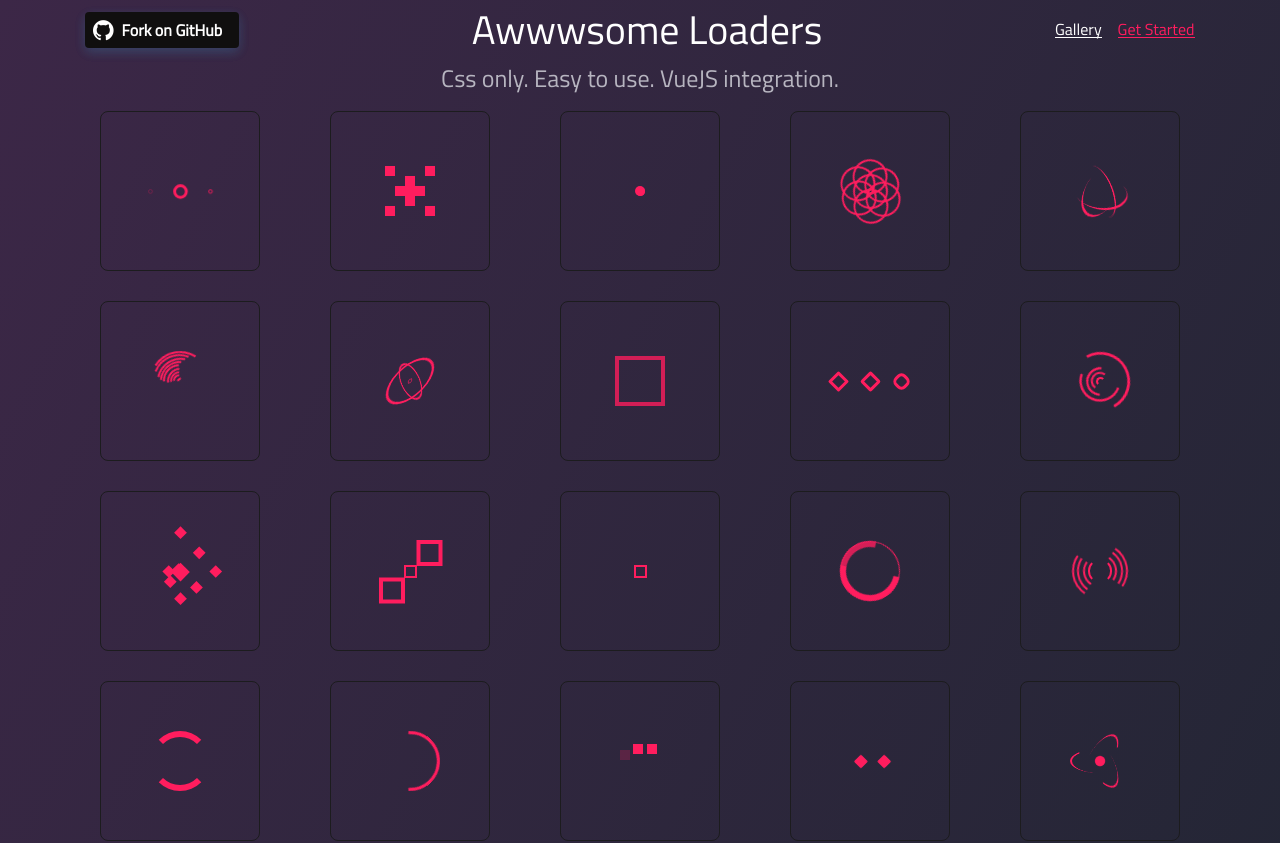
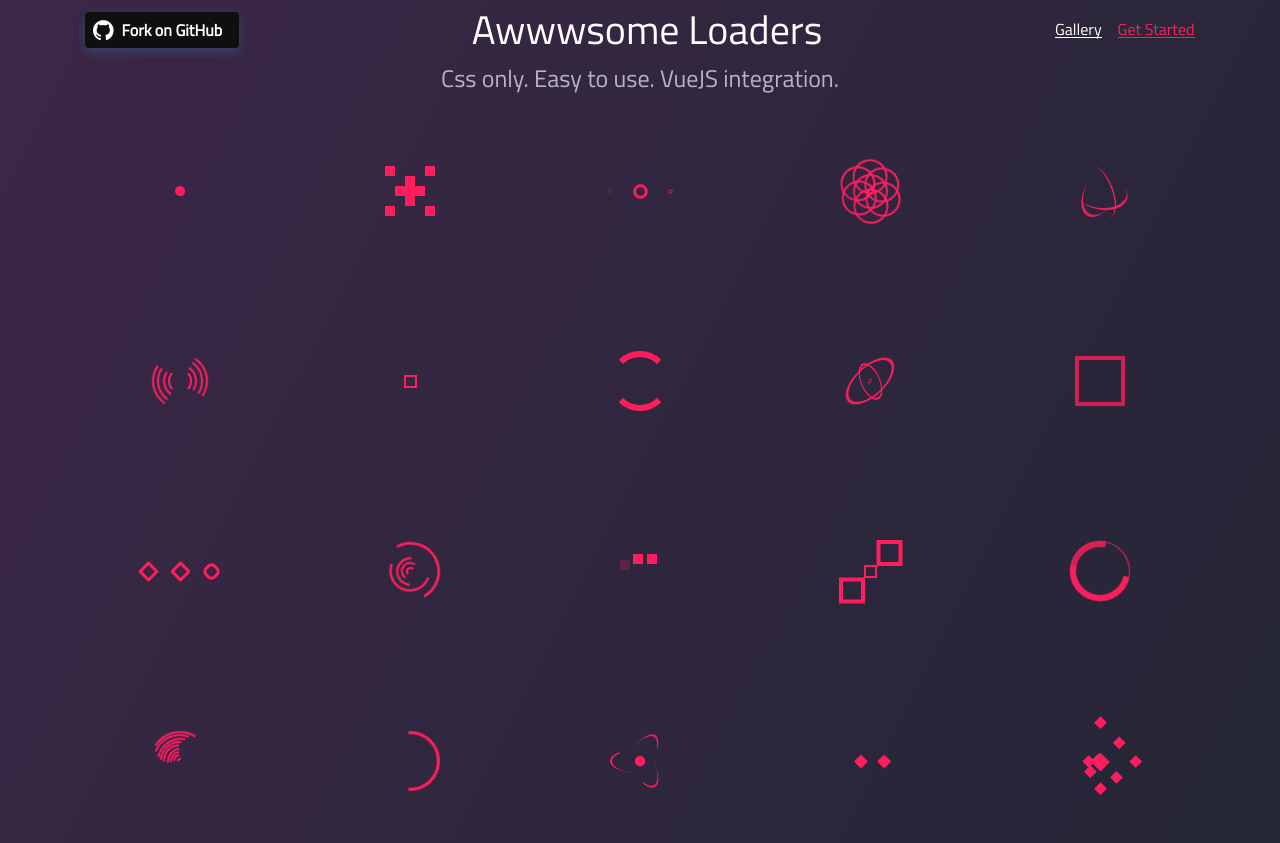
Before and after one commit to epicmaxco/epic-spinners-landing, a Vue app: page /#/ in a window 1280 px wide. Shown: the top 843 px of the page. Built offline with nearby package versions, Linux system fonts and the light colour scheme.

Commit message:
feat(gallery): items redesign and order

```diff
--- a/src/components/LoadersGallery.vue
+++ b/src/components/LoadersGallery.vue
@@ -1,11 +1,11 @@
 <template>
   <div class="loaders-gallery">
+    <!-- row one -->
     <div class="gallery-item-container">
       <loaders-gallery-item>
-        <hollow-dots-spinner
-          :animation-duration="1000"
-          :dot-size="15"
-          :dots-num="3"
+        <flower-spinner
+          :animation-duration="2500"
+          :dot-size="10"
           :color="spinnerColor"
         />
       </loaders-gallery-item>
@@ -21,9 +21,10 @@
     </div>
     <div class="gallery-item-container">
       <loaders-gallery-item>
-        <flower-spinner
-          :animation-duration="2500"
-          :dot-size="10"
+        <hollow-dots-spinner
+          :animation-duration="1000"
+          :dot-size="15"
+          :dots-num="3"
           :color="spinnerColor"
         />
       </loaders-gallery-item>
@@ -46,10 +47,29 @@
         />
       </loaders-gallery-item>
     </div>
+    <!-- row 2 -->
     <div class="gallery-item-container">
       <loaders-gallery-item>
-        <polar-spinner
-          :animation-duration="1500"
+        <radar-spinner
+          :animation-duration="2000"
+          :size="60"
+          :color="spinnerColor"
+        />
+      </loaders-gallery-item>
+    </div>
+    <div class="gallery-item-container">
+      <loaders-gallery-item>
+        <scaling-squares-spinner
+          :animation-duration="1250"
+          :size="50"
+          :color="spinnerColor"
+        />
+      </loaders-gallery-item>
+    </div>
+    <div class="gallery-item-container">
+      <loaders-gallery-item>
+        <half-circle-spinner
+          :animation-duration="1000"
           :size="60"
           :color="spinnerColor"
         />
@@ -73,6 +93,7 @@
         />
       </loaders-gallery-item>
     </div>
+    <!-- row 3 -->
     <div class="gallery-item-container">
       <loaders-gallery-item>
         <circles-to-rhombuses-spinner
@@ -94,9 +115,9 @@
     </div>
     <div class="gallery-item-container">
       <loaders-gallery-item>
-        <breeding-rhombus-spinner
-          :animation-duration="2000"
-          :size="65"
+        <self-building-square-spinner
+          :animation-duration="6000"
+          :square-size="10"
           :color="spinnerColor"
         />
       </loaders-gallery-item>
@@ -110,15 +131,7 @@
         />
       </loaders-gallery-item>
     </div>
-    <div class="gallery-item-container">
-      <loaders-gallery-item>
-        <scaling-squares-spinner
-          :animation-duration="1250"
-          :size="50"
-          :color="spinnerColor"
-        />
-      </loaders-gallery-item>
-    </div>
+
     <div class="gallery-item-container">
       <loaders-gallery-item>
         <fulfilling-bouncing-circle-spinner
@@ -128,19 +141,11 @@
         />
       </loaders-gallery-item>
     </div>
+    <!-- row 4 -->
     <div class="gallery-item-container">
       <loaders-gallery-item>
-        <radar-spinner
-          :animation-duration="2000"
-          :size="60"
-          :color="spinnerColor"
-        />
-      </loaders-gallery-item>
-    </div>
-    <div class="gallery-item-container">
-      <loaders-gallery-item>
-        <half-circle-spinner
-          :animation-duration="1000"
+        <polar-spinner
+          :animation-duration="1500"
           :size="60"
           :color="spinnerColor"
         />
@@ -157,9 +162,9 @@
     </div>
     <div class="gallery-item-container">
       <loaders-gallery-item>
-        <self-building-square-spinner
-          :animation-duration="6000"
-          :square-size="10"
+        <atom-spinner
+          :animation-duration="1000"
+          :size="60"
           :color="spinnerColor"
         />
       </loaders-gallery-item>
@@ -175,9 +180,9 @@
     </div>
     <div class="gallery-item-container">
       <loaders-gallery-item>
-        <atom-spinner
-          :animation-duration="1000"
-          :size="60"
+        <breeding-rhombus-spinner
+          :animation-duration="2000"
+          :size="65"
           :color="spinnerColor"
         />
       </loaders-gallery-item>
@@ -211,6 +216,7 @@
 
   export default {
     name: 'LoadersGallery',
+
     components: {
       LoadersGalleryItem,
       HollowDotsSpinner,
@@ -244,7 +250,6 @@
   }
 </script>
 
-<!-- Add "scoped" attribute to limit CSS to this component only -->
 <style  lang="scss">
   .loaders-gallery {
     display: flex;
@@ -261,5 +266,4 @@
     justify-content: center;
     align-items: center;
   }
-
 </style>
--- a/src/components/LoadersGalleryItem.vue
+++ b/src/components/LoadersGalleryItem.vue
@@ -39,22 +39,21 @@
   }
 </script>
 
-<!-- Add "scoped" attribute to limit CSS to this component only -->
 <style  lang="scss" scoped>
   @import "../sass/variables";
 
-
   .loaders-gallery-item {
     position: relative;
-    width: 160px;
-    height: 160px;
+    width: 100px;
+    height: 100px;
     border-radius: 8px;
-    border: solid 1px #1c1c1e;
+    border: solid 0px #1c1c1e;
     display: flex;
     flex-direction: column;
     align-items: center;
     $duration: .3s;
     transition : width ease $duration, height ease $duration;
+
     .spinner {
       align-self: center;
       width: 100%;
@@ -63,6 +62,7 @@
       justify-content: center;
       align-items: center;
     }
+
     .tap-to-view-code {
       position: absolute;
       bottom: 0;
@@ -72,15 +72,14 @@
       font-size: 16px;
       font-weight: 600;
       text-align: center;
-      justify-content: center;
-      color: $brand-main-color;
+      color: #ff1d5e;
     }
+
     &:hover {
       cursor: pointer;
       background-color: white;
-      border: white;
-      width: 190px;
-      height: 190px;
+      width: 160px;
+      height: 160px;
       box-shadow: 0px 4px 12px 0px rgba(54, 193, 255, 0.1),   0px 2px 20px 0px rgba(104, 37, 113, 0.5);
       //transition : width ease $duration, height ease $duration;
       .tap-to-view-code {
```
